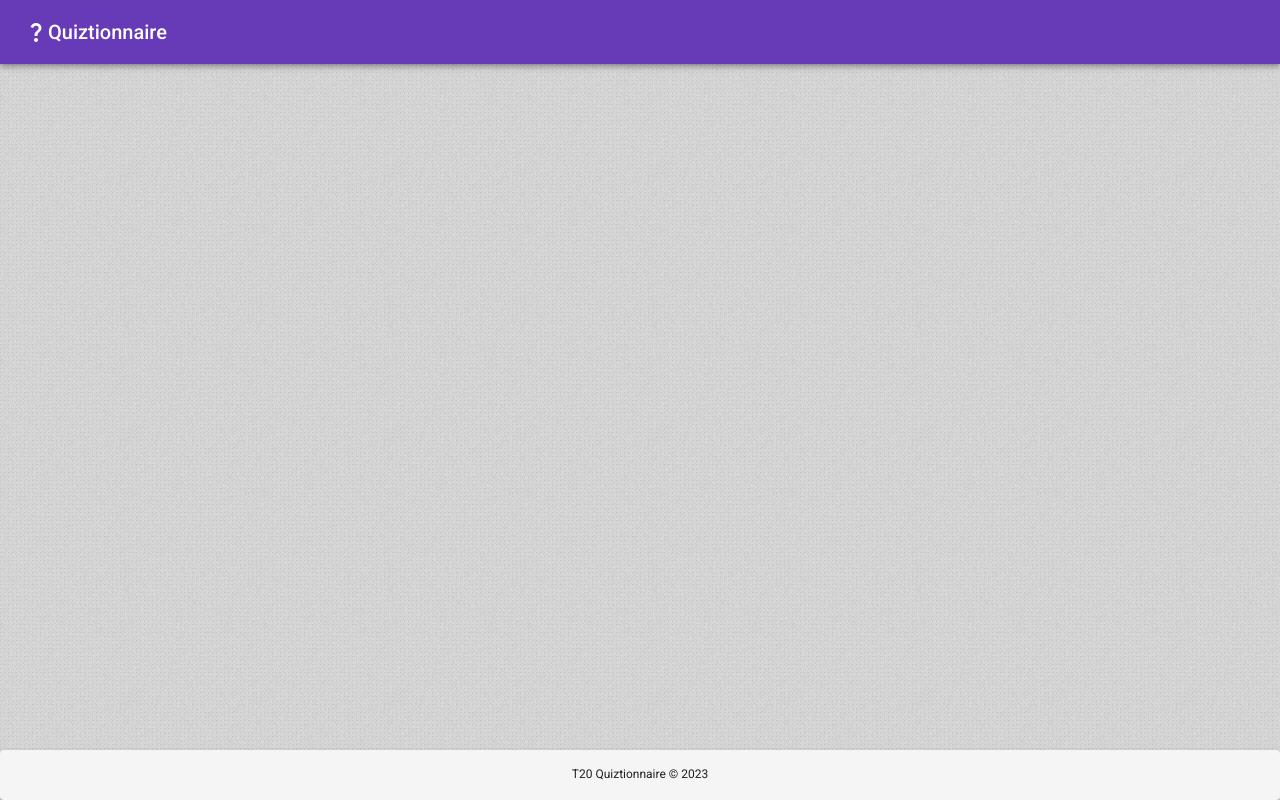
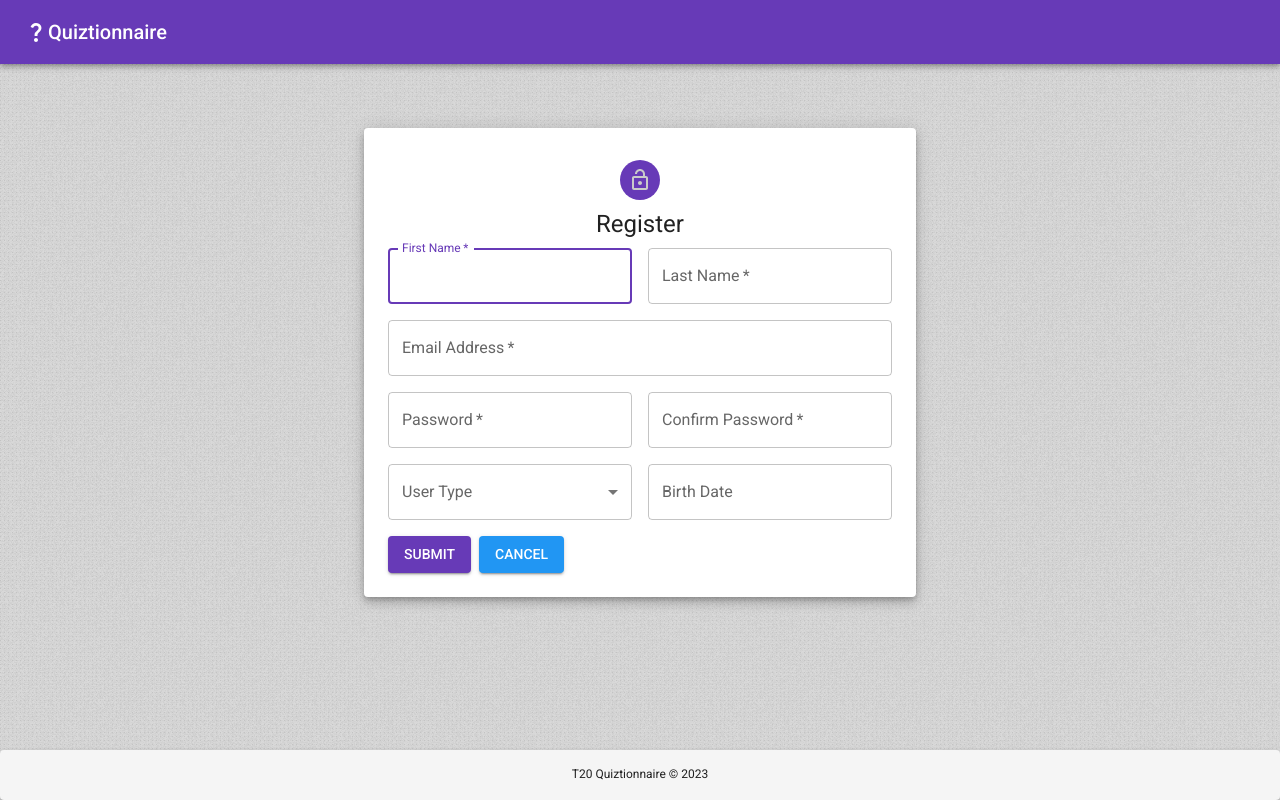
Before and after one commit to jamest11/comp3078_frontend, a React (Create React App) app: page /register in a window 1280 px wide. Built offline with nearby package versions, Linux system fonts and the light colour scheme.

Commit message:
Create register page

```diff
--- a/package.json
+++ b/package.json
@@ -8,10 +8,12 @@
     "@fontsource/roboto": "^4.5.8",
     "@mui/icons-material": "^5.11.9",
     "@mui/material": "^5.11.5",
+    "@mui/x-date-pickers": "^5.0.19",
     "@testing-library/jest-dom": "^5.16.5",
     "@testing-library/react": "^13.4.0",
     "@testing-library/user-event": "^13.5.0",
     "axios": "^1.2.3",
+    "dayjs": "^1.11.7",
     "react": "^18.2.0",
     "react-dom": "^18.2.0",
     "react-hook-form": "^7.43.1",
--- a/src/AppRoutes.js
+++ b/src/AppRoutes.js
@@ -10,6 +10,7 @@ import InstructorQuizzes from 'pages/instructor/InstructorQuizzes';
 import InstructorGrades from 'pages/instructor/InstructorGrades';
 
 import Login from 'pages/public/Login';
+import Register from 'pages/public/Register';
 
 import PrivateRoute from 'security/PrivateRoute';
 
@@ -22,13 +23,21 @@ const AppRoutes = () => {
       <Route
         path=""
         element={
-          <></>
+          <PrivateRoute userType="any">
+            <></>
+          </PrivateRoute>
         }
       />
       <Route
         path="/login"
         element={
           <Login />
+        }
+      />
+      <Route
+        path="/register"
+        element={
+          <Register />
         }
       />
       <Route
--- a/src/pages/public/Login/Login.js
+++ b/src/pages/public/Login/Login.js
@@ -1,4 +1,4 @@
-import { Box, Paper, Avatar, Typography, TextField,  Button, Container } from '@mui/material';
+import { Box, Paper, Avatar, Typography, TextField,  Button, Container, FormGroup } from '@mui/material';
 import LockOutlinedIcon from '@mui/icons-material/LockOutlined';
 import { useForm } from 'react-hook-form';
 import { useAuth } from 'security/AuthContextProvider';
@@ -29,7 +29,7 @@ const Login = () => {
   };
 
   return (
-    <Container component="main" maxWidth="xs">
+    <Container maxWidth="xs">
       <Box
         component={Paper}
         elevation={6}
@@ -41,7 +41,7 @@ const Login = () => {
           alignItems: 'center',
         }}
       >
-          <Avatar sx={{ m: 1, bgcolor: 'primary.main' }}>
+        <Avatar sx={{ mb: 1, bgcolor: 'primary.main' }}>
           <LockOutlinedIcon />
         </Avatar>
         <Typography component="h1" variant="h5">
@@ -55,9 +55,9 @@ const Login = () => {
           autoComplete="off"
         >
           <TextField
-              margin="normal"
             required
             fullWidth
+            margin="normal"
             label="Email Address"
             autoComplete="email"
             autoFocus
@@ -71,9 +71,9 @@ const Login = () => {
             })}
           />
           <TextField
-              margin="normal"
             required
             fullWidth
+            margin="normal"
             label="Password"
             type="password"
             error={!!errors.password}
@@ -85,14 +85,21 @@ const Login = () => {
               }
             })}
           />
+          <FormGroup row sx={{ gap: 1, mt: 2 }}>
             <Button
               type="submit"
-              fullWidth
               variant="contained"
-              sx={{ mt: 3, mb: 2 }}
             >
               Login
             </Button>
+            <Button
+              variant="contained"
+              color="secondary"
+              onClick={() => navigate('/register')}
+            >
+              Register
+            </Button>
+          </FormGroup>
         </Box>
       </Box>
     </Container>
--- /dev/null
+++ b/src/pages/public/Register/Register.js
@@ -0,0 +1,209 @@
+import { Avatar, Box, Button, Container, FormControl, FormGroup, Grid, InputLabel, MenuItem, Paper, Select, TextField, Typography } from '@mui/material';
+import { useForm } from 'react-hook-form';
+import LockOpenOutlinedIcon from '@mui/icons-material/LockOpenOutlined';
+
+import { authApi } from 'services/api';
+import { DatePicker, LocalizationProvider } from '@mui/x-date-pickers';
+import { AdapterDayjs } from '@mui/x-date-pickers/AdapterDayjs';
+import { useEffect, useState } from 'react';
+import dayjs from 'dayjs';
+import { useNavigate } from 'react-router-dom';
+
+const Register = () => {
+  const { register, handleSubmit, setError, getValues, setValue, formState: { errors } } = useForm();
+
+  const navigate = useNavigate();
+  const [birthDate, setBirthDate] = useState(null);
+  const emailValidator = /(?!.*[-_.]{2}.*)^[a-zA-Z\d][a-zA-Z\d._-]+[a-zA-Z\d]@([a-zA-Z\d][a-zA-Z\d-]*[a-zA-Z\d]\.){1,}[a-z]{2,}$/;
+
+  const onSubmit = (data) => {
+    authApi.register(data)
+      .then(() => navigate('/login'))
+      .catch(console.error);
+  };
+
+  useEffect(() => {
+    register('birthDate', {
+      required: {
+        value: true,
+        message: 'Birth date is required'
+      }
+    });
+  }, [register]);
+
+  return (
+    <Container maxWidth="sm">
+      <Box
+        component={Paper}
+        elevation={6}
+        sx={{
+          p: 3,
+          marginTop: 8,
+          display: 'flex',
+          flexDirection: 'column',
+          alignItems: 'center',
+        }}
+      >
+        <Avatar sx={{ m: 1, bgcolor: 'primary.main' }}>
+          <LockOpenOutlinedIcon />
+        </Avatar>
+        <Typography variant="h5">
+          Register
+        </Typography>
+
+        <Box
+          component="form"
+          noValidate
+          sx={{ mt: 1 }}
+          onSubmit={handleSubmit(onSubmit)}
+          autoComplete="off"
+        >
+          <Grid container spacing={2}>
+            <Grid item xs={12} sm={6}>
+              <TextField
+                required
+                fullWidth
+                autoFocus
+                label="First Name"
+                error={!!errors.firstName}
+                helperText={errors.firstName?.message?.toString()}
+                {...register('firstName', {
+                  required: {
+                    value: true,
+                    message: 'First name is required'
+                  }
+                })}
+              />
+            </Grid>
+            <Grid item xs={12} sm={6}>
+              <TextField
+                required
+                fullWidth
+                label="Last Name"
+                error={!!errors.lastName}
+                helperText={errors.lastName?.message?.toString()}
+                {...register('lastName', {
+                  required: {
+                    value: true,
+                    message: 'Last name is required'
+                  }
+                })}
+              />
+            </Grid>
+            <Grid item xs={12}>
+              <TextField
+                required
+                fullWidth
+                label="Email Address"
+                error={!!errors.email}
+                helperText={errors.email?.message?.toString()}
+                {...register('email', {
+                  required: {
+                    value: true,
+                    message: 'Email address is required'
+                  },
+                  pattern: {
+                    value: emailValidator,
+                    message: 'Invalid email address'
+                  }
+                })}
+              />
+            </Grid>
+            <Grid item xs={12} sm={6}>
+              <TextField
+                required
+                fullWidth
+                type="password"
+                label="Password"
+                error={!!errors.password}
+                helperText={errors.password?.message?.toString()}
+                {...register('password', {
+                  required: {
+                    value: true,
+                    message: 'Password in required'
+                  },
+                  minLength: {
+                    value: 6,
+                    message: 'Password must be at least 6 characters'
+                  }
+                })}
+              />
+            </Grid>
+            <Grid item xs={12} sm={6}>
+              <TextField
+                required
+                fullWidth
+                type="password"
+                label="Confirm Password"
+                error={!!errors.passwordConfirm}
+                helperText={errors?.passwordConfirm?.message?.toString()}
+                {...register('passwordConfirm', {
+                  required: {
+                    value: true,
+                    message: 'Confirm password'
+                  },
+                  validate: (value) => value === getValues('password') || 'Passwords do not match'
+                })}
+              />
+            </Grid>
+            <Grid item xs={12} sm={6}>
+              <FormControl fullWidth>
+                <InputLabel id="user-type-label">User Type</InputLabel>
+                <Select
+                  labelId="user-type-label"
+                  label="User Type"
+                  defaultValue=""
+                  error={!!errors.userType}
+                  {...register('userType', {
+                    required: {
+                      value: true,
+                      message: 'Select a user type',
+                    }
+                  })}
+                >
+                  <MenuItem value={'student'}>Student</MenuItem>
+                  <MenuItem value={'instructor'}>Instructor</MenuItem>
+                </Select>
+              </FormControl>
+            </Grid>
+            <Grid item xs={12} sm={6}>
+              <LocalizationProvider dateAdapter={AdapterDayjs}>
+                <DatePicker
+                  disableFuture
+                  label="Birth Date"
+                  value={birthDate}
+                  onChange={(date) => {
+                    setValue('birthDate', dayjs(date).format(), { shouldValidate: true });
+                    setBirthDate(date);
+                  }}
+                  renderInput={(params) => (
+                    <TextField
+                      {...params}
+                      fullWidth
+                      error={!!errors.birthDate}
+                    />
+                  )}
+                />
+              </LocalizationProvider>
+            </Grid>
+            <Grid item xs={12}>
+              <FormGroup row sx={{ gap: 1 }}>
+                <Button type="submit" variant="contained">Submit</Button>
+                <Button
+                  variant="contained"
+                  color="secondary"
+                  onClick={() => navigate('/login')}
+                >
+                  Cancel
+                </Button>
+              </FormGroup>
+            </Grid>
+          </Grid>
+        </Box>
+
+      </Box>
+    </Container>
+  );
+};
+
+export default Register;
--- /dev/null
+++ b/src/pages/public/Register/index.js
@@ -0,0 +1 @@
+export { default } from './Register';
--- a/src/services/api.js
+++ b/src/services/api.js
@@ -15,6 +15,10 @@ const setAuthHeader = (token) => {
 
 const login = async (data) => {
   return axiosInstance.post('/auth/login', data);
+};
+
+const register = async (data) => {
+  return axiosInstance.post('/auth/register', data);
 };
 
 // Student API
@@ -64,5 +68,5 @@ const getClassGrades = async () => {
 };
 
 export const studentApi = { getStudentQuizzes, getStudentQuiz, submitQuiz, getStudentGrades };
-export const authApi = { setAuthHeader, login };
+export const authApi = { setAuthHeader, login, register };
 export const instructorApi = { createQuiz, getInstructorQuizzes, scheduleQuiz, getScheduledQuizzes, getClasses, getQuizGrades, getClassGrades };
```
Also changed, not shown: 1 other file (tests, documents, lock files or other folders). Lines whose indentation alone changed are shown as unchanged.
